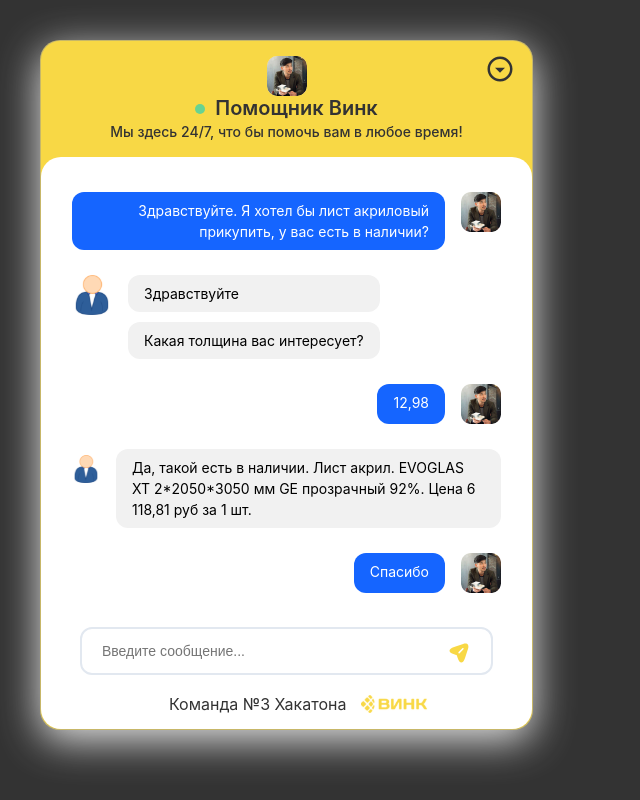
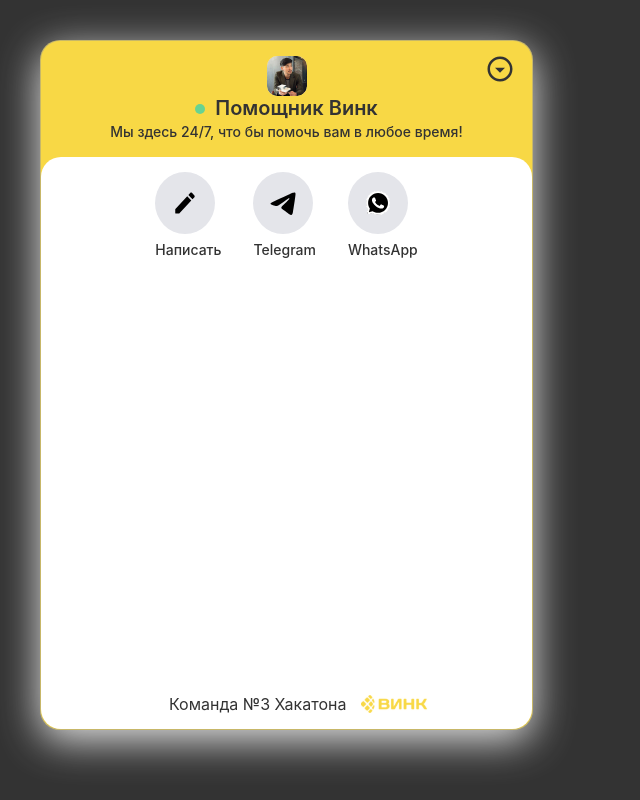
Before and after one commit to hackathon-Vink-Team-3/chat-bot-frontend, a React (Vite) app: page / in a window 1280 px wide. Shown: the whole page, without its empty margins (0-640 px from the left). Built offline with nearby package versions, Linux system fonts and the light colour scheme.

Commit message:
fix: after PR

```diff
--- a/src/components/App/App.tsx
+++ b/src/components/App/App.tsx
@@ -1,7 +1,7 @@
 import './App.css';
 import ArrowDown from './../../assets/ArrowDown.svg?react';
-import Chat from '../Chat/Chat';
-// import IconsContainer from './IconsContainer/IconsContainer';
+// import Chat from '../Chat/Chat';
+import IconsContainer from './../IconsContainer/IconsContainer';
 import ModalFooter from '../ModalFooter/ModalFooter';
 import ModalHeader from '../ModalHeader/ModalHeader';
 
@@ -11,8 +11,8 @@ export default function App() {
       <ArrowDown className='modal__arrow' />
       <ModalHeader />
       <div className='modal__conteiner-main'>
-        {/* <IconsContainer /> */}
-        <Chat />
+        <IconsContainer />
+        {/* <Chat /> */}
         <ModalFooter />
       </div>
     </div>
```
